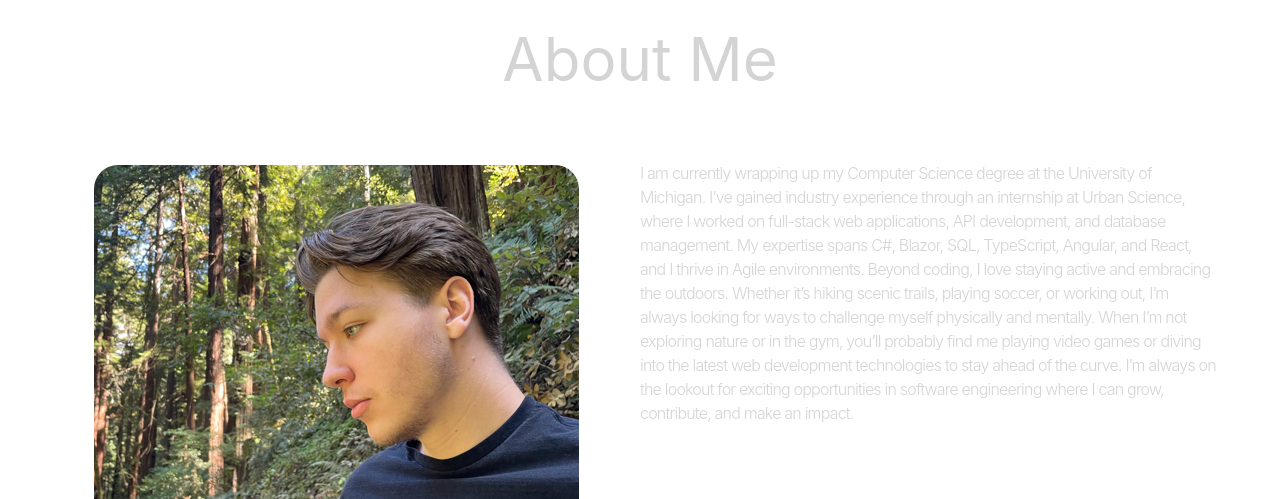
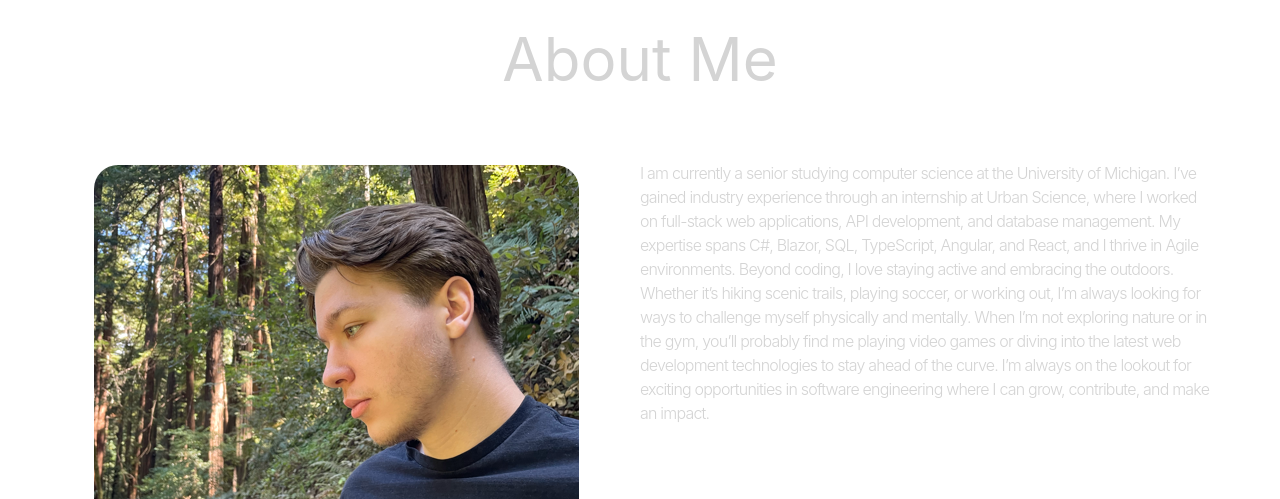
Before and after one commit to domthor/react-portfolio, a React (Vite) app: page / in a window 1280 px wide. Shown: the part 960-1459 px from the top of the page. Built offline with nearby package versions, Linux system fonts and the light colour scheme.

Commit message:
Edit to about me section to mention that I'm currently a senior

```diff
--- a/src/components/Navbar.tsx
+++ b/src/components/Navbar.tsx
@@ -3,7 +3,6 @@ import { FaGithub } from "react-icons/fa";
 import { FaInstagram } from "react-icons/fa";
 import { Tooltip } from "react-tooltip";
 import "react-tooltip/dist/react-tooltip.css";
-
 
 const Navbar = () => {
   return (
@@ -76,7 +75,7 @@ const Navbar = () => {
           data-tooltip-id="linkedin"
           data-tooltip-content="LinkedIn"
         >
-          <FaLinkedin className="hover:text-blue-500 transition duration-200 cursor-pointer" >Linked In</FaLinkedin>
+          <FaLinkedin className="hover:text-blue-500 transition duration-200 cursor-pointer" />
         </a>
         <a
           href="https://github.com/domthor"
@@ -85,7 +84,7 @@ const Navbar = () => {
           data-tooltip-id="githubNav"
           data-tooltip-content="GitHub"
         >
-          <FaGithub className="hover:text-gray-400 transition duration-200 cursor-pointer">Github</FaGithub>
+          <FaGithub className="hover:text-gray-400 transition duration-200 cursor-pointer" />
         </a>
         <a
           href="https://www.instagram.com/dominickthornton/"
@@ -94,7 +93,7 @@ const Navbar = () => {
           data-tooltip-id="instagram"
           data-tooltip-content="Instagram"
         >
-          <FaInstagram className="hover:text-pink-500 transition duration-200 cursor-pointer">Instagram</FaInstagram>
+          <FaInstagram className="hover:text-pink-500 transition duration-200 cursor-pointer" />
         </a>
       </div>
 
@@ -106,4 +105,4 @@ const Navbar = () => {
   );
 };
 
-export default Navbar
+export default Navbar;
--- a/src/constants/index.ts
+++ b/src/constants/index.ts
@@ -6,7 +6,7 @@ import project4 from "../assets/projects/project-4.png";
 
 export const HERO_CONTENT = `I am a passionate full stack developer dedicated to crafting reliable and innovative web applications. With a strong foundation in computer science from the University of Michigan and hands-on experience in full-stack development, I specialize in building seamless digital experiences using C#, TypeScript, Angular, React, and SQL. I'm always excited to tackle complex challenges and bring ideas to life through code.`;
 
-export const ABOUT_TEXT = `I am currently wrapping up my Computer Science degree at the University of Michigan. I’ve gained industry experience through an internship at Urban Science, where I worked on full-stack web applications, API development, and database management. My expertise spans C#, Blazor, SQL, TypeScript, Angular, and React, and I thrive in Agile environments. Beyond coding, I love staying active and embracing the outdoors. Whether it’s hiking scenic trails, playing soccer, or working out, I’m always looking for ways to challenge myself physically and mentally. When I’m not exploring nature or in the gym, you’ll probably find me playing video games or diving into the latest web development technologies to stay ahead of the curve. I’m always on the lookout for exciting opportunities in software engineering where I can grow, contribute, and make an impact.`;
+export const ABOUT_TEXT = `I am currently a senior studying computer science at the University of Michigan. I’ve gained industry experience through an internship at Urban Science, where I worked on full-stack web applications, API development, and database management. My expertise spans C#, Blazor, SQL, TypeScript, Angular, and React, and I thrive in Agile environments. Beyond coding, I love staying active and embracing the outdoors. Whether it’s hiking scenic trails, playing soccer, or working out, I’m always looking for ways to challenge myself physically and mentally. When I’m not exploring nature or in the gym, you’ll probably find me playing video games or diving into the latest web development technologies to stay ahead of the curve. I’m always on the lookout for exciting opportunities in software engineering where I can grow, contribute, and make an impact.`;
 
 export const EDUCATION = [
   {
```
